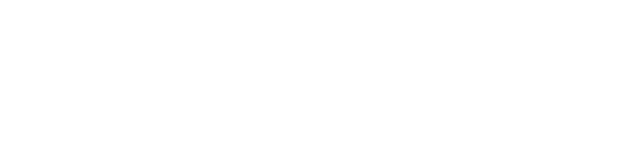
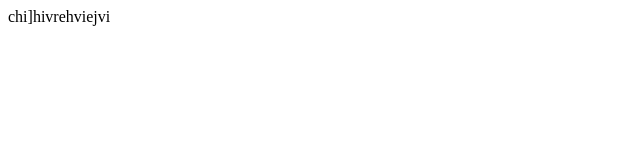
Before and after one commit to ashu-2024/masai, a plain HTML site: page index.html in a window 1280 px wide. Shown: the whole page, without its empty margins (0-640 px from the left). Drawn offline with Linux system fonts and the light colour scheme.

Commit message:
second commit

```diff
--- a/index.html
+++ b/index.html
@@ -6,6 +6,6 @@
     <title>Document</title>
 </head>
 <body>
-
+    chi]hivrehviejvi
 </body>
 </html>
```
